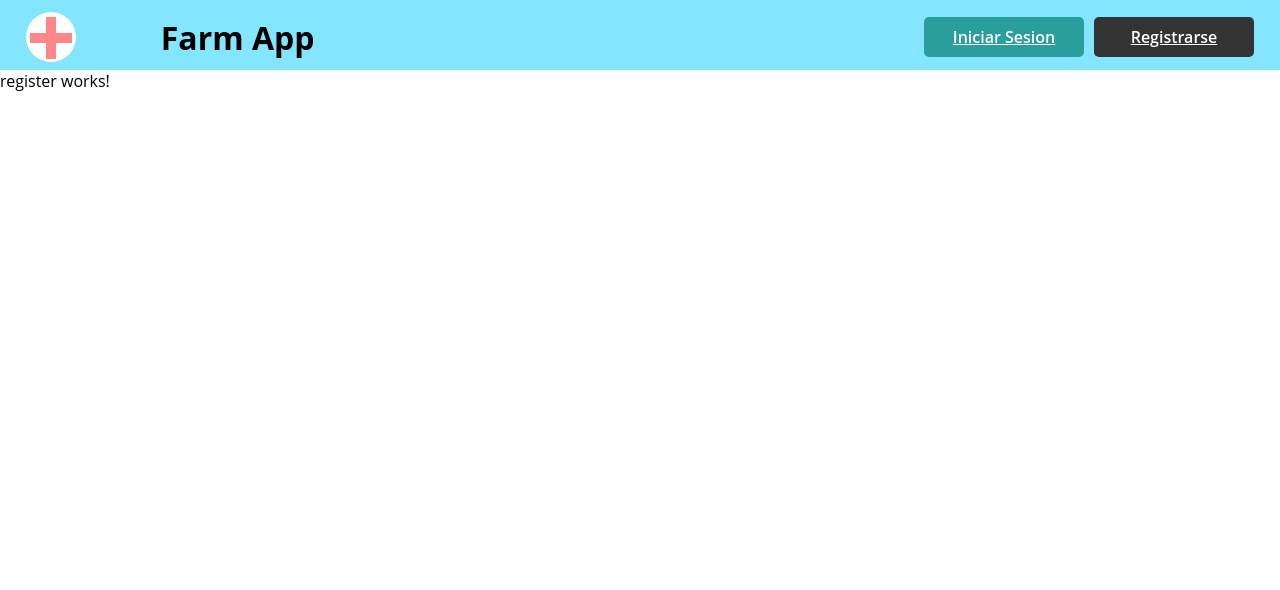
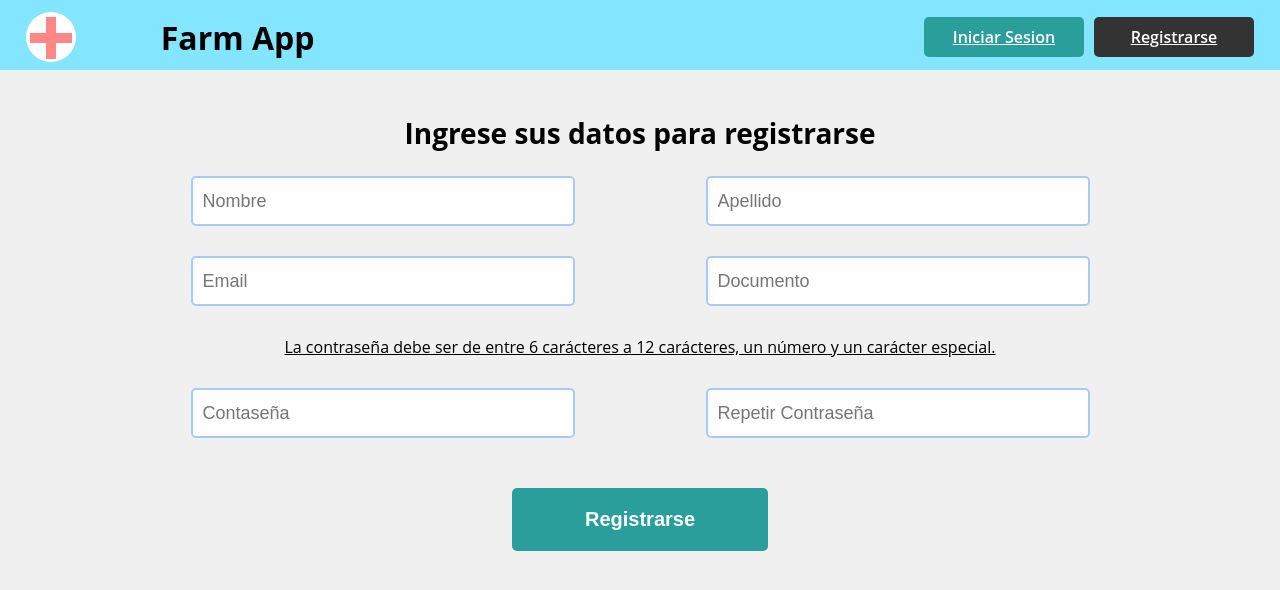
Before and after one commit to ignaciomontaldi/farm-app-front, an Angular app: page /register in a window 1280 px wide. Shown: the top 590 px of the page. Built offline with nearby package versions, Linux system fonts and the light colour scheme.

Commit message:
Añadido HTML y CSS a la vista de register

```diff
--- a/src/app/views/register/register.component.css
+++ b/src/app/views/register/register.component.css
@@ -0,0 +1,63 @@
+#register {
+    width: 100vw;
+    height: 100vh;
+    padding: 20px;
+    background-color: #F0F0F0;
+}
+
+#register h1 {
+    text-align: center;
+    font-size: 28px;
+    margin: 24px 0;
+}
+
+#register form {
+    margin: 0 auto;
+    display: flex;
+    flex-direction: column;
+}
+
+#register form #inputs {
+    margin: 0 auto;
+    max-width: 1000px;
+    display: flex;
+    flex-direction: row;
+    flex-wrap: wrap;
+    gap: 30px;
+    justify-content: space-around;
+}
+
+#register form input {
+    width: 30vw;
+    height: 50px;
+    max-width: 400px;
+    padding: 10px;
+    border-radius: 5px;
+    font-size: 18px;
+    border: 2px solid #A8CAF6;
+}
+
+#register form #input-container p {
+    display: none;
+    margin-top: 10px;
+    color: rgb(255, 114, 114);
+}
+
+#register form #pass-condition p {
+    text-decoration: underline;
+}
+
+#register form button {
+    display: block;
+    margin: 50px auto;
+    width: 20vw;
+    text-align: center;
+    padding: 20px;
+    font-size: 20px;
+    font-weight: 600;
+    background-color: #299E9B;
+    color: #FFFFFF;
+    border: none;
+    border-radius: 5px;
+    cursor: pointer;
+}
--- a/src/app/views/register/register.component.html
+++ b/src/app/views/register/register.component.html
@@ -1 +1,35 @@
-<p>register works!</p>
+<section id="register">
+    <h1>Ingrese sus datos para registrarse</h1>
+    <form action="">
+        <div id="inputs">
+            <div id="input-container">
+                <input type="text" placeholder="Nombre">
+                <p>Campo de error</p>
+            </div>
+            <div id="input-container">
+                <input type="text" placeholder="Apellido">
+                <p>Campo de error</p>
+            </div>
+            <div id="input-container">
+                <input type="email" placeholder="Email">
+                <p>Campo de error</p>
+            </div>
+            <div id="input-container">
+                <input type="text" placeholder="Documento">
+                <p>Campo de error</p>
+            </div>
+            <div id="pass-condition">
+                <p>La contraseña debe ser de entre 6 carácteres a 12 carácteres, un número y un carácter especial.</p>
+            </div>
+            <div id="input-container">
+                <input type="password" placeholder="Contaseña">
+                <p>Campo de error</p>
+            </div>
+            <div id="input-container">
+                <input type="password" placeholder="Repetir Contraseña">
+                <p>Campo de error</p>
+            </div>
+        </div>
+        <button type="button">Registrarse</button>
+    </form>
+</section>
```
